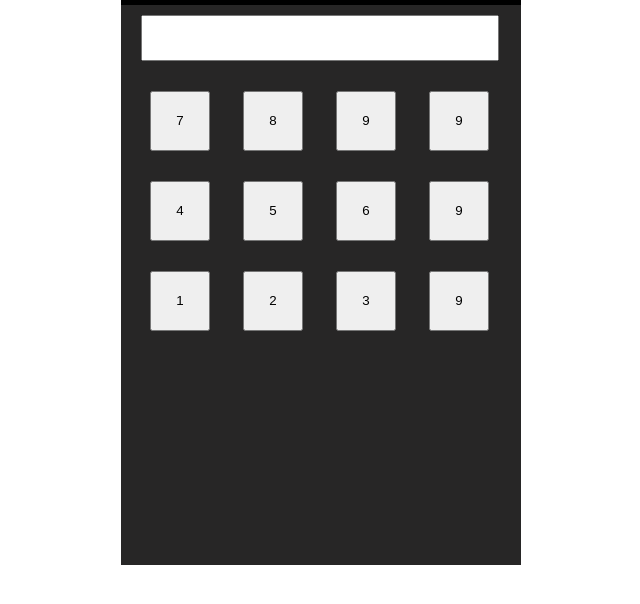
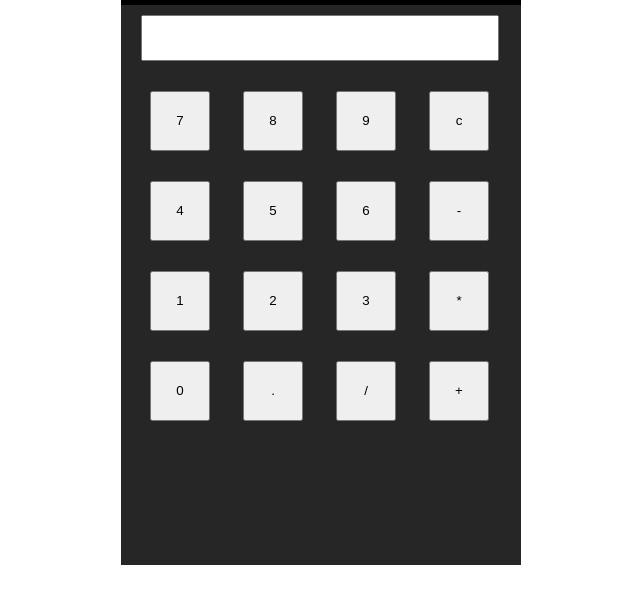
Before and after one commit to mhdyaseen8841/Web_calculator, a plain HTML site: page index.html in a window 1280 px wide. Shown: the part 54-658 px from the top of the page, without its empty margins (487-1127 px from the left). Drawn offline with Linux system fonts and the light colour scheme.

Commit message:
buttons arranged

```diff
--- a/index.html
+++ b/index.html
@@ -19,22 +19,25 @@
 <button onclick="click(7)" class="btn">7</button>
 <button onclick="click(8)" class="btn">8</button>
 <button onclick="click(9)" class="btn">9</button>
-<button onclick="click(9)" class="btn">9</button>
+<button onclick="click('/')" class="btn">c</button>
         </div>
         <div class="row">
 <button onclick="click(4)"  class="btn">4</button>
 <button onclick="click(5)" class="btn">5</button>
 <button onclick="click(6)" class="btn">6</button>
-<button onclick="click(9)" class="btn">9</button>
+<button onclick="click('*')" class="btn">-</button>
         </div>
         <div class="row">
 <button onclick="click(1)" class="btn">1</button>
 <button onclick="click(2)" class="btn">2</button>
 <button onclick="click(3)" class="btn">3</button>
-<button onclick="click(9)" class="btn">9</button>
+<button onclick="click('+')" class="btn">*</button>
             </div>
         <div class="row">
-
+<button onclick="click(1)" class="btn">0</button>
+<button onclick="click(2)" class="btn">.</button>
+<button onclick="click(3)" class="btn">/</button>
+<button onclick="click('+')" class="btn">+</button>
         </div>
     </div>
 </div>
```
